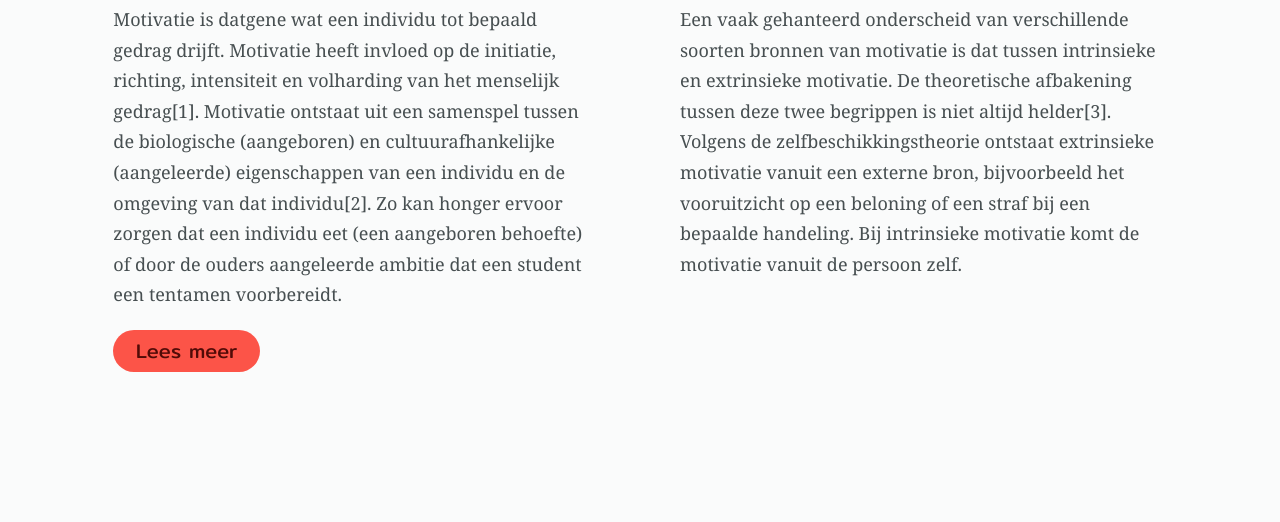
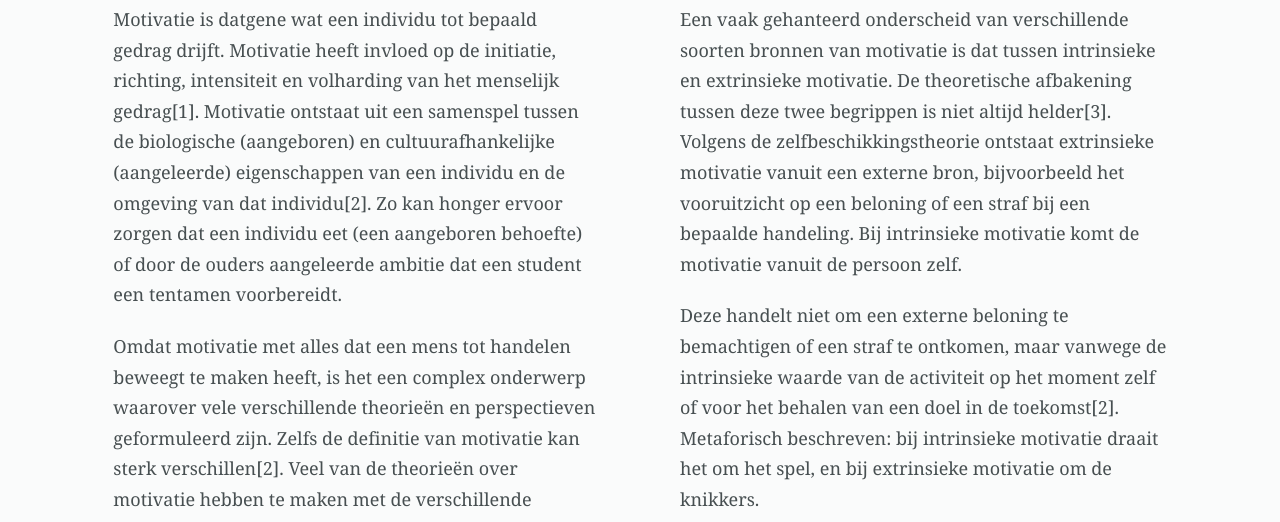
Before and after one commit to VerbindingMaken/jouwstart, a plain HTML site: page index.html in a window 1280 px wide. Both pictures are taken after a click on the button "Lees meer". Shown: the part 236-758 px from the top of the page. Drawn offline with Linux system fonts and the light colour scheme; a web font is replaced by a local one.

Commit message:
Added function for show-offer Button and added animation for button

```diff
--- a/scripts/index.js
+++ b/scripts/index.js
@@ -0,0 +1,9 @@
+const showOfferButton = document.querySelector('#show-offer');
+const secondParagraphs = document.querySelectorAll('.second');
+
+function showOffer() {
+    showOfferButton.style.display = "none";
+    secondParagraphs.forEach(paragraph => paragraph.style.display = "block")
+}
+
+showOfferButton.addEventListener('click', showOffer);
--- a/styles/index.css
+++ b/styles/index.css
@@ -86,8 +86,14 @@ button {
     padding: .6rem 0 .6rem 0;
     border-radius: 3rem;
     border: none;
-    background-color: var(--ligth-red);
-    color: var(--dark-red);
+    background-color: var(--svg-red);
+    color: white;
+    transition: all 0.3s ease-out;
+}
+button:hover {
+    transform: scale(1.01);
+    box-shadow: 0px 2px 4px var(--dark-grey);
+    background-color: #BE2E3E;
 }
 
 /* Interaction */
--- a/styles/main-colors.css
+++ b/styles/main-colors.css
@@ -9,8 +9,11 @@ html {
     --light-blue: #0890BA;
     --blue-background: #9DE5FB;
 
-    --ligth-red: #FC5448;
-    --dark-red: #510B07;
+    --ligth-red: #F44720;
+    --dark-red: #3C0601;
+
+    --svg-red: #A72837;
+    --svg-yellow: #FCC81D;
 }
 
 body {
```
